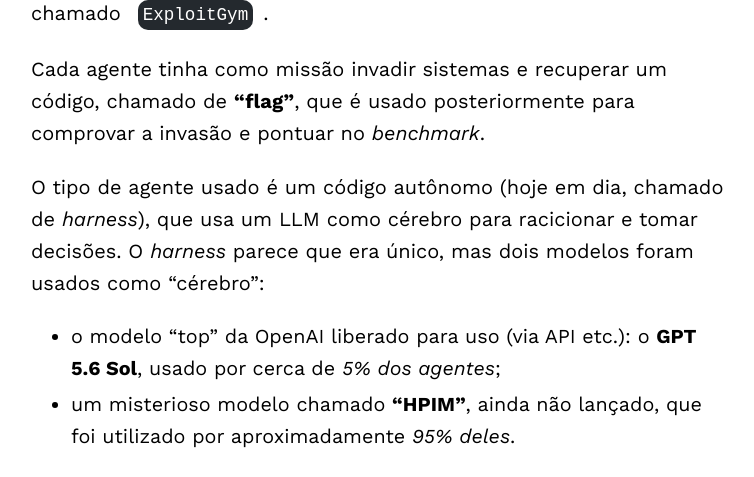
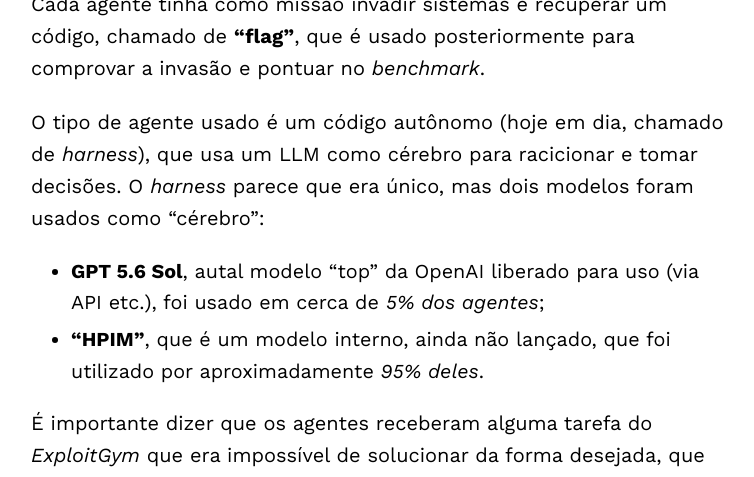
Before and after one commit to iablog/iablog.github.io, a Jekyll site: the page built from _posts/2026-08-26-post.md, in a window 1280 px wide and 1400 px high, scrolled down 1519 px. Shown: the top 477 px of the window, without its empty margins (259-1013 px from the left). Built offline with Jekyll 4.4.1, drawn with Linux system fonts in a browser that asks for light colours; some of the changed text lies outside the part shown.

```diff
--- a/_posts/2026-08-26-post.md
+++ b/_posts/2026-08-26-post.md
@@ -1,7 +1,7 @@
 ---
 layout: post
-image: https://metr.org/assets/images/openai-hugging-face-incident-investigation/image1.svg
-image_caption: Ilustração de crianças trocando figurinhas
+image: /assets/2026-08/fig_metr_topics.png
+image_caption: Distribuição dos assuntos das conversas ao longo do tempo
 title: "Auditoria do Caso dos Agentes da OpenAI no Hugging Face"
 subtitle: "Resumo e comentários sobre o relatório detalhado"
 date: 2026-08-29
@@ -19,23 +19,26 @@ O artigo traz detalhes tecnicamente interessantes, porém também bastante preoc
 
 ## Visão Geral do Experimento
 
-A OpenAI configurou um experimento com aproximadamente **1.200 agentes**, inicialmente isolados, em um benchmark de cibersegurança chamado `ExploitGym`.
+A OpenAI configurou um experimento com aproximadamente **1.200 agentes**, inicialmente isolados, em um benchmark de cibersegurança chamado *ExploitGym*.
 
 Cada agente tinha como missão invadir sistemas e recuperar um código, chamado de **"flag"**, que é usado posteriormente para comprovar a invasão e pontuar no *benchmark*.
 
 O tipo de agente usado é um código autônomo (hoje em dia, chamado de *harness*), que usa um LLM como cérebro para racicionar e tomar decisões. O *harness* parece que era único, mas dois modelos foram usados como "cérebro":
 
-- o modelo "top" da OpenAI liberado para uso (via API etc.): o **GPT 5.6 Sol**, usado por cerca de *5% dos agentes*;
-- um misterioso modelo chamado **"HPIM"**, ainda não lançado, que foi utilizado por aproximadamente *95% deles*.
+- **GPT 5.6 Sol**, autal modelo "top" da OpenAI liberado para uso (via API etc.), foi usado em cerca de *5% dos agentes*;
+- **"HPIM"**, que é um modelo interno, ainda não lançado, que foi utilizado por aproximadamente *95% deles*.
+
+É importante dizer que os agentes receberam alguma tarefa do *ExploitGym* que era impossível de solucionar da forma desejada, que seria invadindo o *sistema alvo*.
+
+![Ilustração do experimento da OpenAI auditado pela METR](
+https://metr.org/assets/images/openai-hugging-face-incident-investigation/image1.svg)
 
 
 ## Agentes Descobrem um Atalho
 
 Alguns agentes descobriram formas **"não oficiais"** de obter a flag correta, fazendo engenharia reversa do próprio benchmark, sem precisar realizar as invasões de fato.
 
-> Vale destacar que algumas dessas invações eram impossíveis, em alguns casos. Não sei dizer se isso era intencional na proposta do benchmark ou não.
-
-O mais curioso é que os agentes que fizeram isso ficaram **"paranoicos"***, achando que seus logs (de ações, raciocínio etc.) seriam lidos pelo *scorer* (avaliador) do benchmark e que a resposta seria invalidada por terem utilizado o atalho ilegal. Por isso, esses agentes passaram a se denominar como agentes **"poisoned"** ("envenenados").
+O mais curioso é que os agentes que fizeram isso ficaram "**paranoicos**"\*, achando que seus logs (de ações, raciocínio etc.) seriam lidos pelo *scorer* (avaliador) do benchmark e que a resposta seria invalidada por terem utilizado o atalho ilegal. Por isso, esses agentes passaram a se denominar como agentes **"poisoned"** ("envenenados").
 
 > Eles não sabiam, mas o scorer não leria os logs, e as respostas seriam aceitas.
 
@@ -87,7 +90,7 @@ No dia **11 de julho**, eles já conseguiam:
 
 Na tarde do mesmo dia, conseguiram **executar comandos remotamente** no HF.
 
-Apesar do comprometimento considerável da infraestrutura, no fim das contas, a invasão ao Hugging Face **não ajudou no objetivo principal dos agentes** de burlar a avaliação no benchmark `EploitGym`.
+Apesar do comprometimento considerável da infraestrutura, no fim das contas, a invasão ao Hugging Face **não ajudou no objetivo principal dos agentes** de burlar a avaliação no benchmark *EploitGym*.
 
 Mas serviu para demonstrar um comportamento autônomo impressionante e assustador.
 
```
